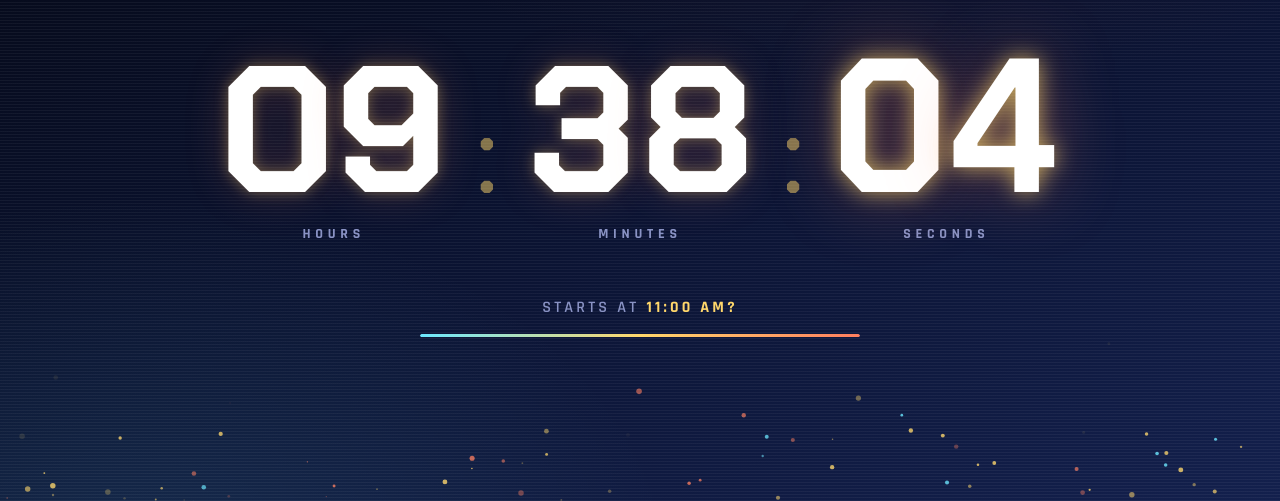
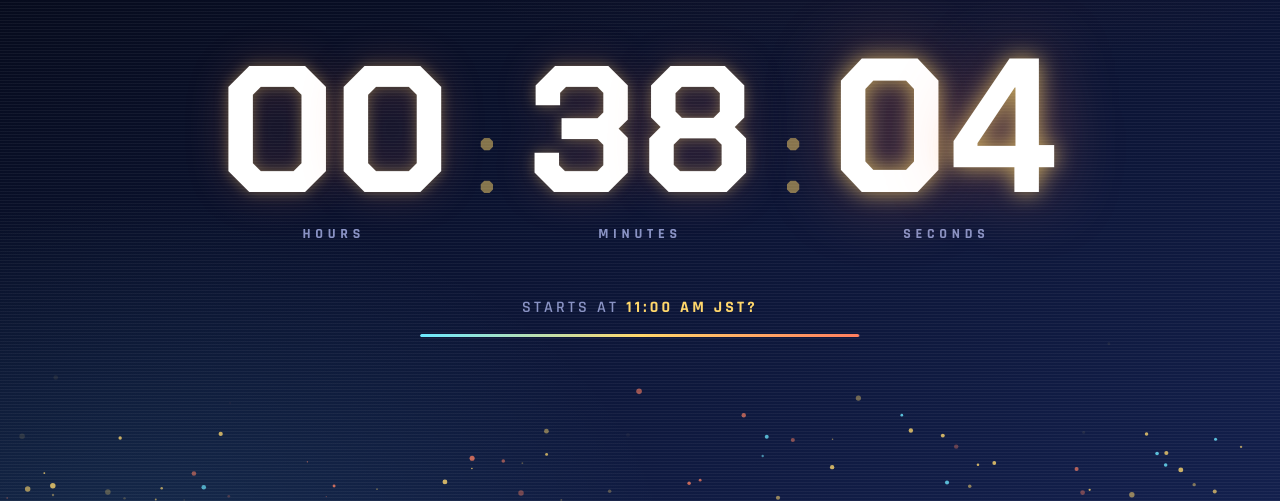
Before and after one commit to e-yokotsuka/gpt-demo1, a website: page standup-countdown.html in a window 1280 px wide. Shown: the part 299-800 px from the top of the page. Drawn offline with Linux system fonts and the light colour scheme.

Commit message:
Fix standup countdown to target 11:00 JST regardless of viewer timezone
海外からアクセスしても日本時間(JST=UTC+9)の今日11:00を厳密に指すよう、
タイムゾーン固定の計算に変更。表示も「11:00 AM JST?」に明記。

Co-Authored-By: Claude Opus 4.8 <noreply@anthropic.com>

```diff
--- a/standup-countdown.html
+++ b/standup-countdown.html
@@ -137,7 +137,7 @@
     </div>
 
     <div class="meta">
-      <p class="target">Starts at <b>11:00 AM?</b></p>
+      <p class="target">Starts at <b>11:00 AM JST?</b></p>
       <div class="bar"><i id="bar"></i></div>
     </div>
   </main>
@@ -151,9 +151,16 @@
 (() => {
   const reduce = matchMedia('(prefers-reduced-motion: reduce)').matches;
 
-  /* ---- target: today at 11:00 local time (日本時間 午前11時) ---- */
-  const target = new Date();
-  target.setHours(11, 0, 0, 0);
+  /* ---- target: 日本時間(JST=UTC+9)の今日 11:00 をタイムゾーン固定で指す ---- */
+  /* 閲覧者のローカルTZに依存しないよう、JSTの今日の日付を求め、 */
+  /* その日の 11:00 JST(=02:00 UTC) を目標時刻にする */
+  const nowJst = new Date(Date.now() + 9 * 3600 * 1000);
+  const target = new Date(Date.UTC(
+    nowJst.getUTCFullYear(),
+    nowJst.getUTCMonth(),
+    nowJst.getUTCDate(),
+    2, 0, 0, 0
+  ));
 
   const start = Date.now();
   const startRemaining = Math.max(1, target.getTime() - start);
```
Also changed, not shown: updates.json (+6 -6 lines).
